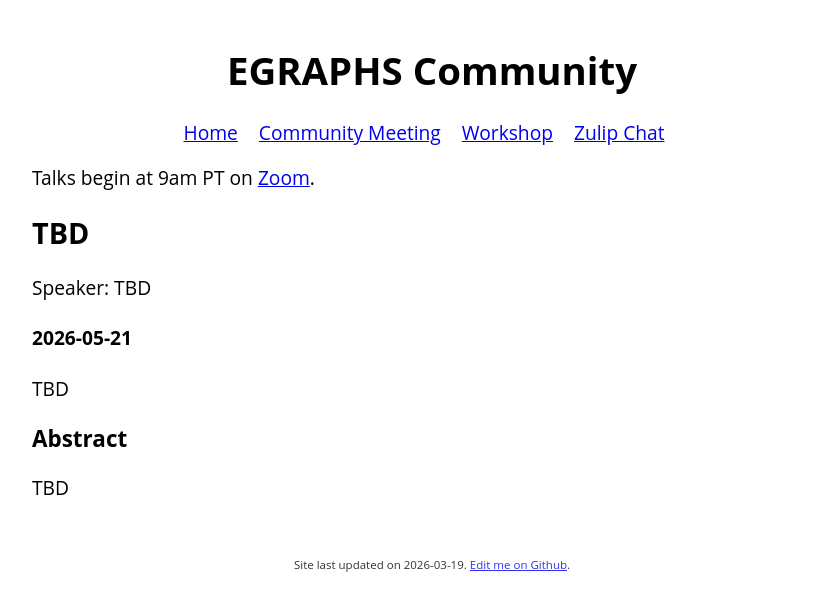
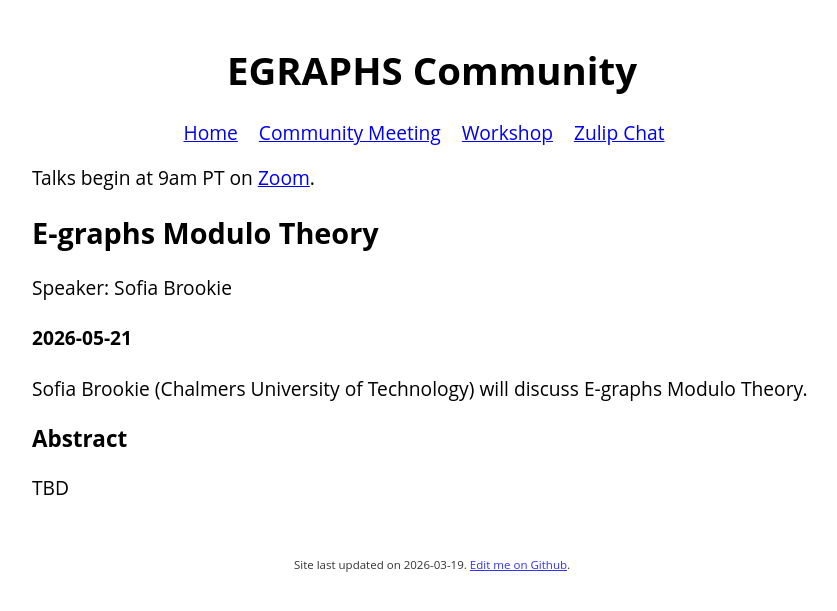
Before and after one commit to egraphs-community/egraphs-community.github.io, a Jekyll site: the page built from meeting/_posts/2026-05-21-tbd.md, in a window 1280 px wide. Shown: the top 611 px of the page, without its empty margins (208-1045 px from the left). Built offline with Jekyll 4.4.1, drawn with Linux system fonts in a browser that asks for light colours.

Commit message:
Add sofia to may

```diff
--- a/meeting/_posts/2026-05-21-tbd.md
+++ b/meeting/_posts/2026-05-21-tbd.md
@@ -1,14 +1,14 @@
 ---
 layout: meeting
-title: "TBD"
-speaker: "TBD"
+title: "E-graphs Modulo Theory"
+speaker: "Sofia Brookie"
 # draft: true # hide from calendar and page
 # hide: true # hide from calendar
 # video link must normal youtube link
 # video: https://www.youtube.com/watch?v=VIDEO_ID
 ---
 
-TBD
+Sofia Brookie (Chalmers University of Technology) will discuss E-graphs Modulo Theory.
 
 ### Abstract
 
```
